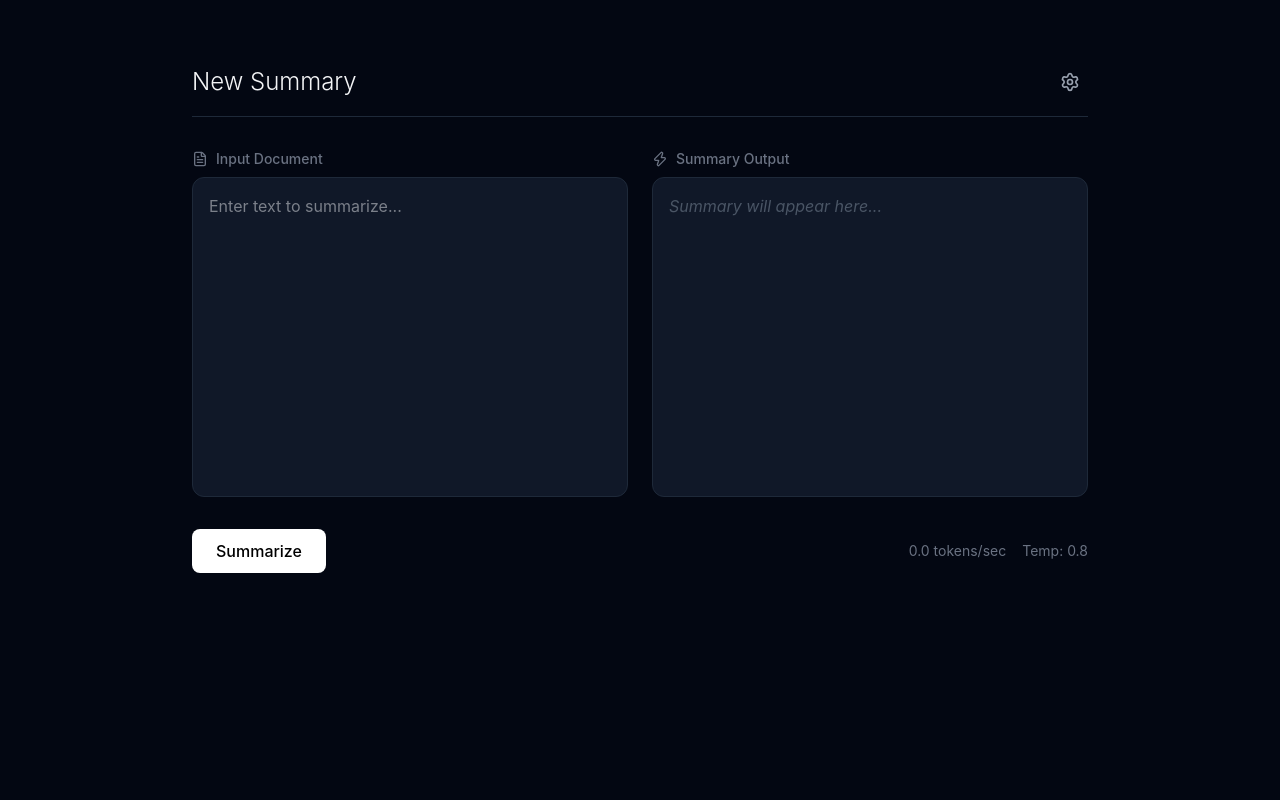
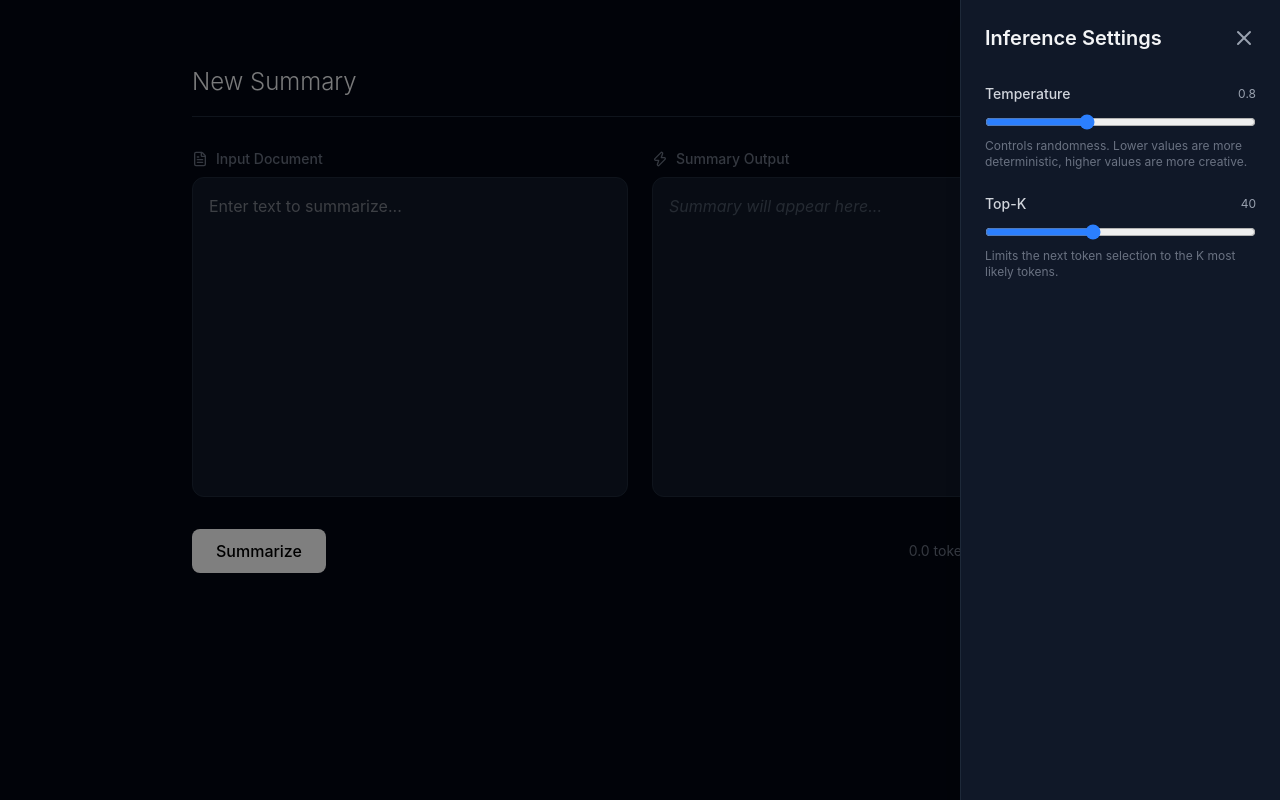
Before and after one commit to popboat1/gpt2-124m-tldr-summarizer, a React app in the folder frontend/: page /summarizer in a window 1280 px wide. Both pictures are taken after a click on the button "Settings". Built offline with nearby package versions, Linux system fonts and the light colour scheme; the HTML template or start-up script is replaced by a standard one.

Commit message:
feat: inference settings sidebar

```diff
--- /dev/null
+++ b/frontend/src/components/SettingsSidebar.jsx
@@ -0,0 +1,92 @@
+import React from 'react'
+import { motion } from 'framer-motion'
+import { X } from 'lucide-react'
+
+export default function SettingsSidebar({ isOpen, onClose, settings, onUpdate }) {
+  const handleTempChange = (e) => {
+    onUpdate({ ...settings, temp: parseFloat(e.target.value) })
+  }
+
+  const handleTopKChange = (e) => {
+    onUpdate({ ...settings, topK: parseInt(e.target.value, 10) })
+  }
+
+  return (
+    <>
+      {/* Optional: Overlay to close when clicking outside */}
+      {isOpen && (
+        <div
+          className="fixed inset-0 bg-black/50 z-40"
+          onClick={onClose}
+          aria-hidden="true"
+        />
+      )}
+
+      <motion.div
+        className="fixed top-0 right-0 h-full w-80 bg-gray-900 border-l border-gray-800 z-50 p-6 flex flex-col shadow-xl"
+        initial={{ x: '100%' }}
+        animate={{ x: isOpen ? 0 : '100%' }}
+        transition={{ type: 'spring', damping: 25, stiffness: 200 }}
+      >
+        <div className="flex justify-between items-center mb-8">
+          <h2 className="text-xl font-semibold text-gray-100">Inference Settings</h2>
+          <button
+            onClick={onClose}
+            className="text-gray-400 hover:text-white transition-colors"
+            aria-label="Close settings"
+          >
+            <X size={24} />
+          </button>
+        </div>
+
+        <div className="space-y-6 flex-1 overflow-y-auto">
+          {/* Temperature */}
+          <div className="space-y-2">
+            <div className="flex justify-between items-center">
+              <label htmlFor="temp" className="text-sm font-medium text-gray-300">
+                Temperature
+              </label>
+              <span className="text-xs text-gray-400">{settings.temp.toFixed(1)}</span>
+            </div>
+            <input
+              id="temp"
+              type="range"
+              min="0.1"
+              max="2.0"
+              step="0.1"
+              value={settings.temp}
+              onChange={handleTempChange}
+              className="w-full accent-blue-500"
+            />
+            <p className="text-xs text-gray-500">
+              Controls randomness. Lower values are more deterministic, higher values are more creative.
+            </p>
+          </div>
+
+          {/* Top-K */}
+          <div className="space-y-2">
+            <div className="flex justify-between items-center">
+              <label htmlFor="topK" className="text-sm font-medium text-gray-300">
+                Top-K
+              </label>
+              <span className="text-xs text-gray-400">{settings.topK}</span>
+            </div>
+            <input
+              id="topK"
+              type="range"
+              min="1"
+              max="100"
+              step="1"
+              value={settings.topK}
+              onChange={handleTopKChange}
+              className="w-full accent-blue-500"
+            />
+            <p className="text-xs text-gray-500">
+              Limits the next token selection to the K most likely tokens.
+            </p>
+          </div>
+        </div>
+      </motion.div>
+    </>
+  )
+}
--- a/frontend/src/pages/Summarizer.jsx
+++ b/frontend/src/pages/Summarizer.jsx
@@ -1,11 +1,14 @@
 import { useState } from 'react'
 import { motion } from 'framer-motion'
 import { Settings, FileText, Zap } from 'lucide-react'
+import SettingsSidebar from '../components/SettingsSidebar'
 
 export default function Summarizer() {
   const [inputText, setInputText] = useState('')
   const [outputText, setOutputText] = useState('')
-  const [metrics, setMetrics] = useState({ tokensPerSec: 0, temp: 0.8 })
+  const [metrics, setMetrics] = useState({ tokensPerSec: 0 })
+  const [isSettingsOpen, setIsSettingsOpen] = useState(false)
+  const [inferenceSettings, setInferenceSettings] = useState({ temp: 0.8, topK: 40 })
 
   return (
     <motion.div
@@ -17,6 +20,7 @@ export default function Summarizer() {
         <h2 className="text-2xl font-light">New Summary</h2>
         <button
           aria-label="Settings"
+          onClick={() => setIsSettingsOpen(true)}
           className="p-2 text-gray-400 hover:text-white transition-colors rounded-md hover:bg-gray-800"
         >
           <Settings size={20} />
@@ -60,9 +64,16 @@ export default function Summarizer() {
         </button>
         <div className="text-sm text-gray-500 flex gap-4">
           <span>{metrics.tokensPerSec.toFixed(1)} tokens/sec</span>
-          <span>Temp: {metrics.temp}</span>
+          <span>Temp: {inferenceSettings.temp}</span>
         </div>
       </div>
+
+      <SettingsSidebar
+        isOpen={isSettingsOpen}
+        onClose={() => setIsSettingsOpen(false)}
+        settings={inferenceSettings}
+        onUpdate={setInferenceSettings}
+      />
     </motion.div>
   )
 }
```
Also changed, not shown: 1 other file (tests, documents, lock files or other folders).
